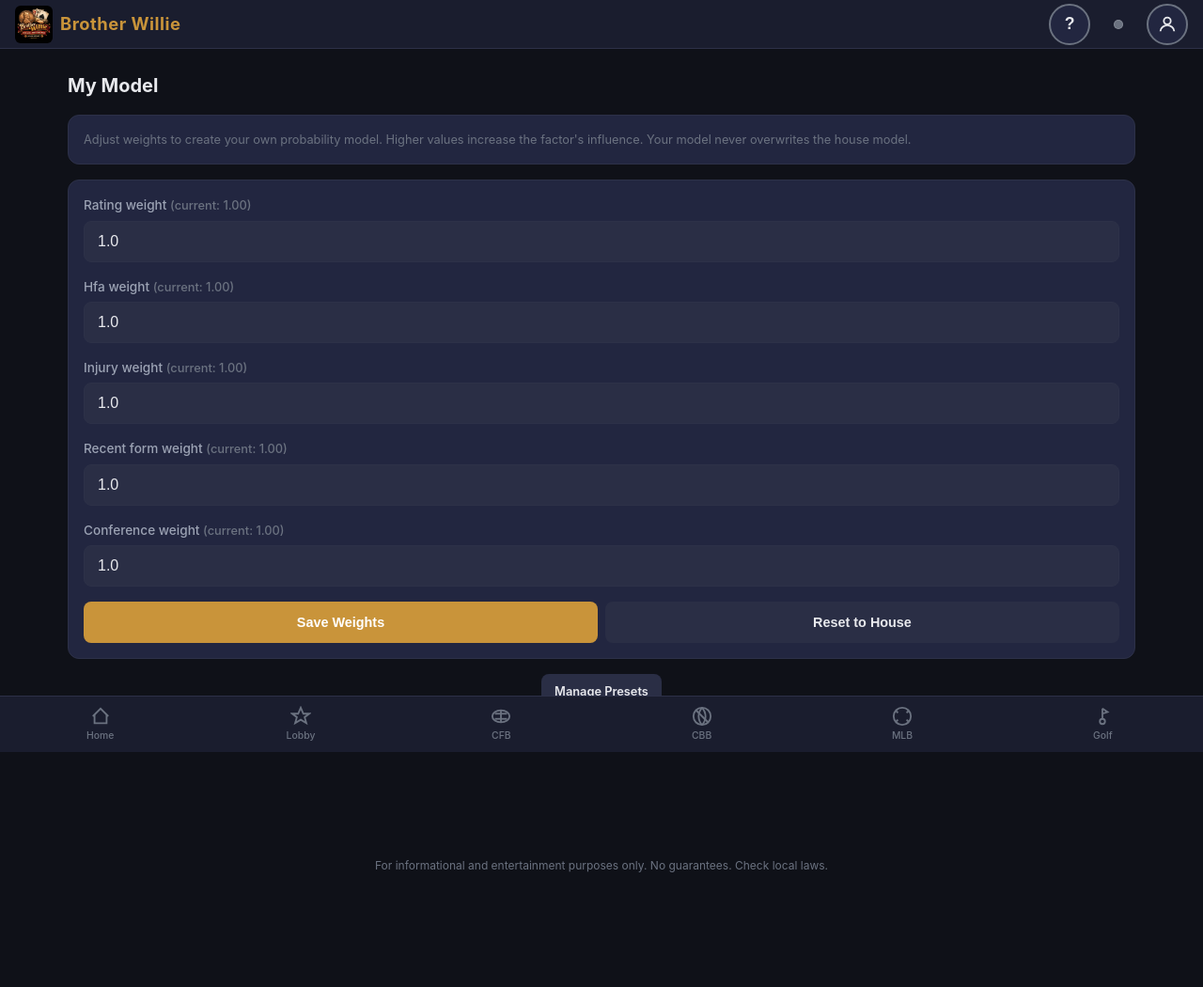
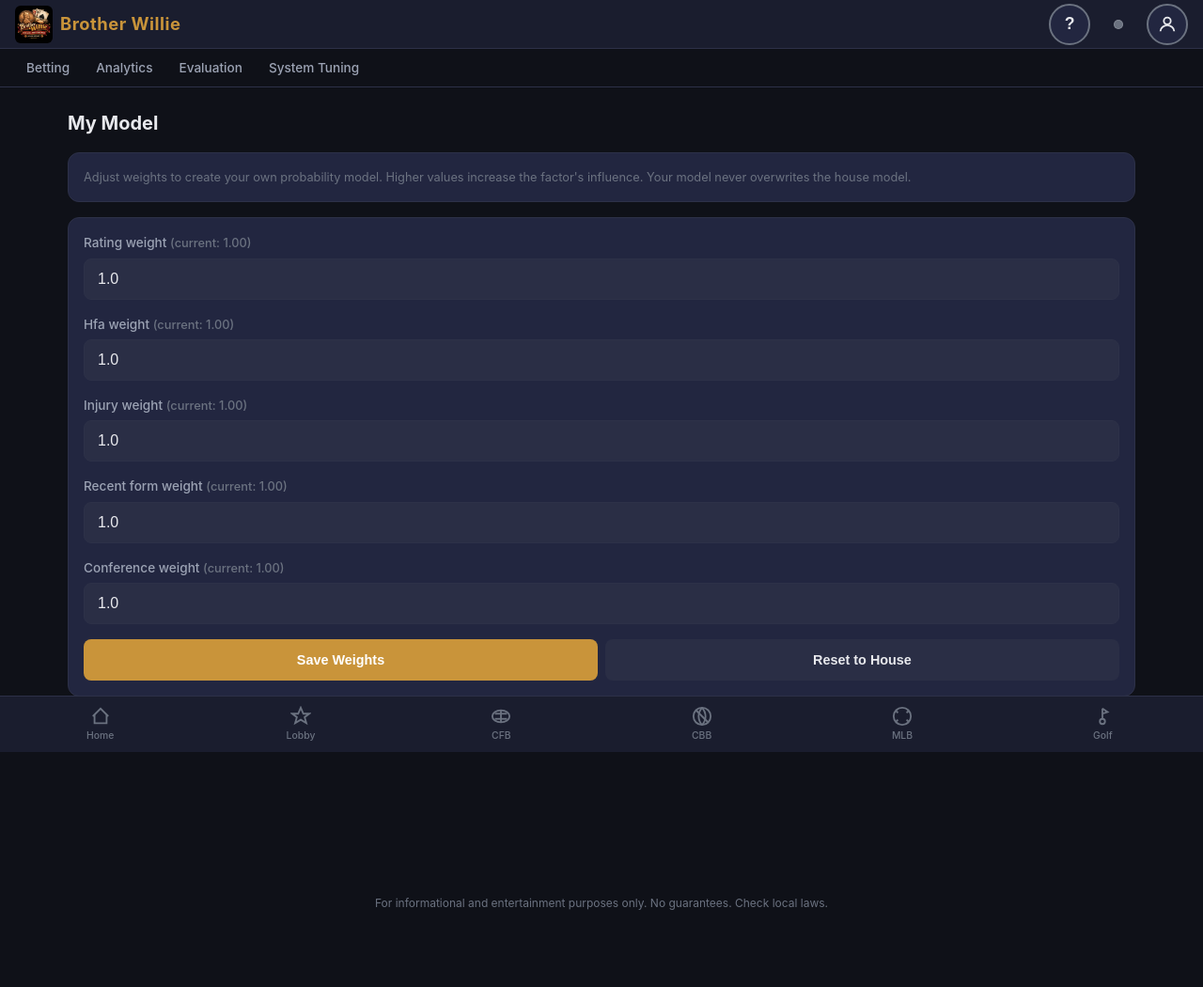
Before and after one commit to djenkins452/brotherwillies, a Django app: page /profile/my-model/ in a window 1280 px wide. Shown: the whole page at 94% size. Before the commit the page ends 928 px from the top, so only its background shows below. Run offline with Django 5.2, Linux system fonts and the light colour scheme; the visitor is signed in with stand-in values (Sample User, id 1); data comes from the database, SQL or seed files in the repository; data that the repository does not hold is empty.

Commit message:
Top nav: persistent Bet → Analyze bar
New text-only nav bar between header and main content surfaces the
analytics tools that were previously buried in the profile dropdown.

Layout:
  Top:    Betting / Analytics / Evaluation / System Tuning
  Bottom: Home / Lobby / CFB / CBB / MLB / Golf

  Top reads as the workflow ("bet → analyze").
  Bottom reads as the entry point ("which sport").

Visibility:
  All users     → Betting + Analytics
  Staff users   → adds Evaluation + System Tuning
  Anon          → public links only

No broken links: staff-only entries are gated by user.is_staff so
non-staff never see a link that 404s.

Active state: request.path comparison drives a --active modifier
class with accent underline + tinted background. Betting matches
any sport hub (/mlb/, /cfb/, /cbb/, /golf/).

Implementation:
  templates/base.html — markup directly under <header>
  static/css/style.css — fixed-position bar at z-index 99,
    horizontal overflow-x for narrow viewports, main-content
    + messages top offset bumped by ~40px to absorb both bars.

Cleanup: profile dropdown's duplicate System Tuning + Moneyline
Evaluation entries removed. MLB Diagnostic / Backtest Analytics /
Command Center stay in the dropdown — deeper diagnostics that don't
warrant top-nav real estate yet.

Tests: 7 new in apps/core/test_top_nav.py covering link visibility
per role + active-state on each of the 4 destinations.
Full app suite: 975/976.

Co-Authored-By: Claude Opus 4.7 (1M context) <noreply@anthropic.com>

```diff
--- a/static/css/style.css
+++ b/static/css/style.css
@@ -138,9 +138,54 @@ a:hover {
     height: 22px;
 }
 
-/* ========== Main Content ========== */
+/* ========== Top Nav (2026-05-03) ==========
+   Persistent text-only bar between the header and main content. Distinct
+   from the bottom nav (icon-driven sport switcher) so the user reads:
+       Top: Bet → Analyze            (the workflow)
+       Bottom: which sport           (the entry point)
+   The bar sits flush under the fixed header — main-content's top offset
+   absorbs both header + nav so we don't double-fixed-position. */
+.top-nav {
+    position: fixed;
+    top: var(--header-height);
+    left: 0;
+    right: 0;
+    z-index: 99;
+    background: var(--bg-primary);
+    border-bottom: 1px solid var(--border);
+    display: flex;
+    gap: 4px;
+    padding: 6px 16px;
+    overflow-x: auto;
+    -webkit-overflow-scrolling: touch;
+}
+.top-nav__item {
+    flex-shrink: 0;
+    padding: 6px 12px;
+    border-radius: var(--radius-sm);
+    color: var(--text-secondary);
+    font-size: 0.85rem;
+    font-weight: 500;
+    text-decoration: none;
+    line-height: 1.2;
+    transition: background 0.12s, color 0.12s;
+}
+.top-nav__item:hover {
+    background: var(--bg-card);
+    color: var(--text-primary);
+}
+.top-nav__item--active {
+    background: var(--bg-card);
+    color: var(--accent);
+    box-shadow: inset 0 -2px 0 var(--accent);
+}
+
+/* ========== Main Content ==========
+   Top offset = header + top-nav. The 40px constant matches the rendered
+   height of .top-nav at default font-size + 6+6 vertical padding +
+   1px border. Conservative — if the nav grows we just bump this. */
 .main-content {
-    margin-top: var(--header-height);
+    margin-top: calc(var(--header-height) + 40px);
     padding: 16px;
     padding-bottom: calc(var(--nav-height) + 80px);
     max-width: 1200px;
@@ -150,7 +195,7 @@ a:hover {
 
 /* ========== Messages ========== */
 .messages {
-    margin-top: var(--header-height);
+    margin-top: calc(var(--header-height) + 40px);
     padding: 8px 16px;
 }
 .message {
--- a/templates/base.html
+++ b/templates/base.html
@@ -43,11 +43,16 @@
                     <div class="profile-dropdown" id="profile-dropdown">
                         <a href="/profile/" class="profile-dropdown-item">Profile</a>
                         <a href="/profile/preferences/" class="profile-dropdown-item">Preferences</a>
+                        {% comment %}
+                          System Tuning + Moneyline Evaluation moved to the
+                          persistent top nav 2026-05-03 — kept here would be
+                          redundant. MLB Diagnostic / Backtest Analytics are
+                          deeper diagnostics that don't yet warrant top-nav
+                          real estate so they stay in the dropdown.
+                        {% endcomment %}
                         {% if user.is_staff %}
                         <a href="/mlb/?diag=1" class="profile-dropdown-item">MLB Diagnostic</a>
                         <a href="/analytics/backtest/" class="profile-dropdown-item">Backtest Analytics</a>
-                        <a href="/mockbets/system-tuning/" class="profile-dropdown-item">System Tuning</a>
-                        <a href="/mockbets/moneyline-evaluation/" class="profile-dropdown-item">Moneyline Evaluation</a>
                         {% endif %}
                         <a href="/mockbets/" class="profile-dropdown-item">My Mock Bets</a>
                         <a href="/profile/user-guide/" class="profile-dropdown-item">User Guide</a>
@@ -70,6 +75,40 @@
             {% endif %}
         </div>
     </header>
+
+    {% comment %}
+      Top nav (2026-05-03). Persistent, text-only bar that surfaces the
+      analytics/evaluation pages for one-click access. Distinct from the
+      bottom nav (sport icons) so the user sees a clear separation:
+
+        Top:    Bet → Analyze
+        Bottom: which sport
+
+      Staff-only links (Evaluation, System Tuning) are gated by
+      user.is_staff so non-staff don't see broken links to 404 pages.
+      Active-state matching uses request.path with startswith semantics
+      where appropriate (Betting matches any sport hub).
+    {% endcomment %}
+    <nav class="top-nav" aria-label="Primary navigation">
+        <a href="/mlb/"
+           class="top-nav__item{% if request.path == '/mlb/' or request.path == '/cfb/' or request.path == '/cbb/' or request.path == '/golf/' %} top-nav__item--active{% endif %}">
+            Betting
+        </a>
+        <a href="/mockbets/analytics/"
+           class="top-nav__item{% if request.path|slice:':19' == '/mockbets/analytics' %} top-nav__item--active{% endif %}">
+            Analytics
+        </a>
+        {% if user.is_staff %}
+        <a href="/mockbets/moneyline-evaluation/"
+           class="top-nav__item{% if request.path|slice:':30' == '/mockbets/moneyline-evaluation' %} top-nav__item--active{% endif %}">
+            Evaluation
+        </a>
+        <a href="/mockbets/system-tuning/"
+           class="top-nav__item{% if request.path|slice:':23' == '/mockbets/system-tuning' %} top-nav__item--active{% endif %}">
+            System Tuning
+        </a>
+        {% endif %}
+    </nav>
 
     {% if messages %}
     <div class="messages">
```
Also changed, not shown: apps/core/test_top_nav.py (added, +97 -0 lines), docs/changelog.md.
